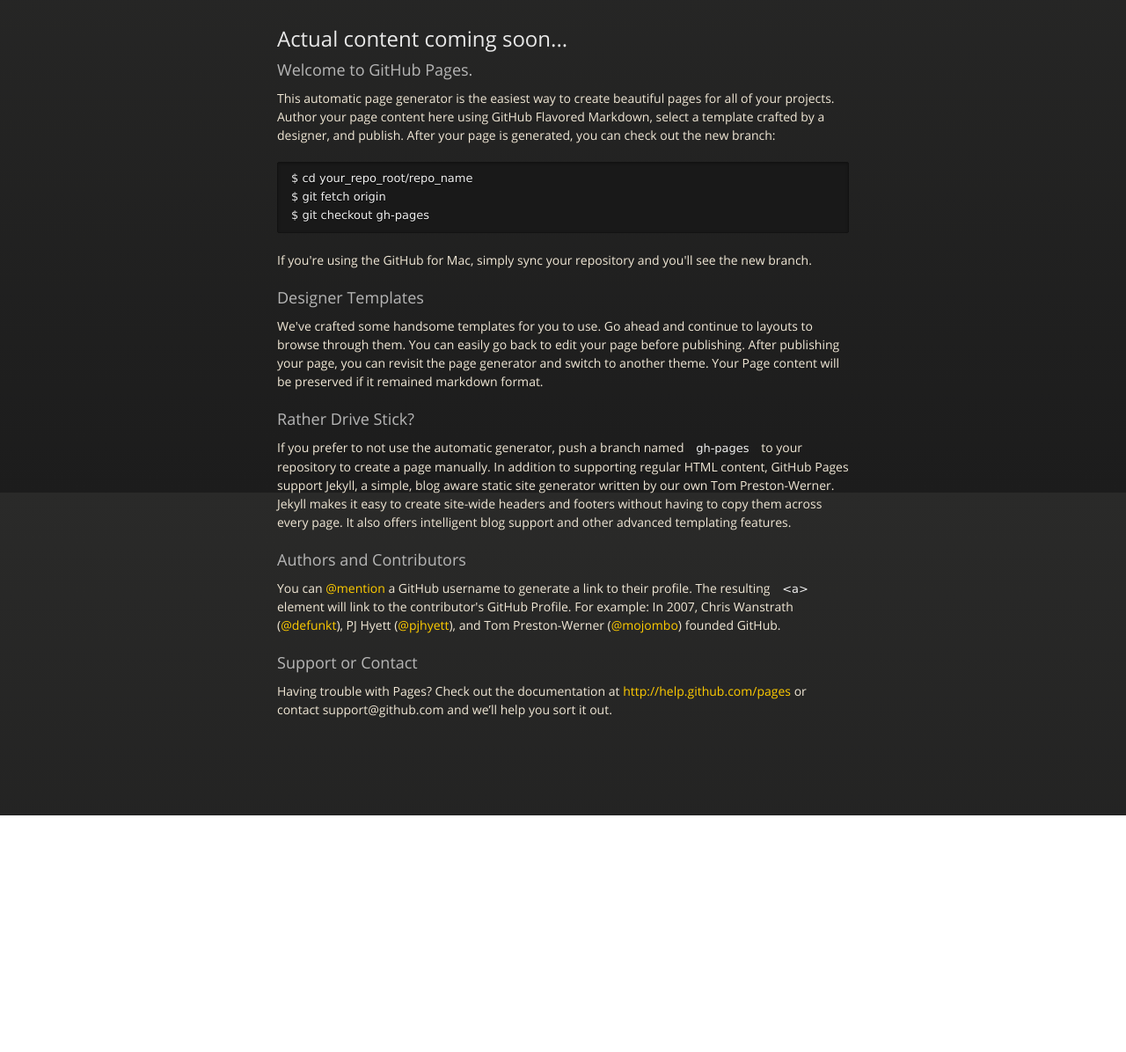
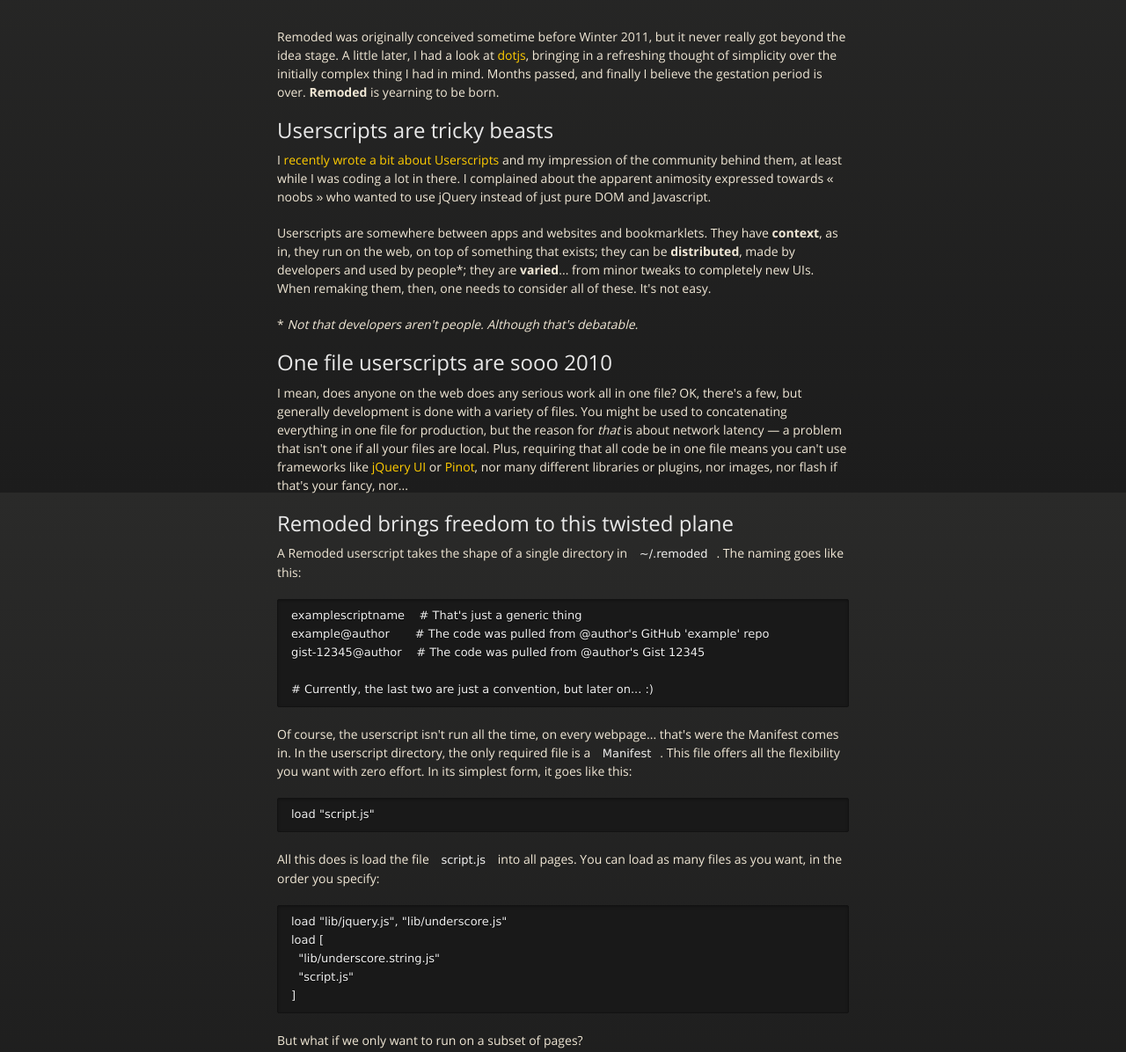
Before and after one commit to passcod/remoded, a plain HTML site: page index.html in a window 1280 px wide. Shown: the part 240-1436 px from the top of the page at 88% size. Before the commit the page ends 1167 px from the top, so only its background shows below. Drawn offline with nearby package versions, Linux system fonts and the light colour scheme.

Commit message:
Use Readme as provisional copy

```diff
--- a/index.html
+++ b/index.html
@@ -24,7 +24,7 @@
           <li class="fork"><a href="https://github.com/passcod/remoded">Fork On GitHub</a></li>
           <li class="downloads"><a href="#">XPI</a></li>
           <li class="downloads"><a href="#">AMO</a></li>
-          <li class="title">INSTALL (I)</li>
+          <li class="title">INSTALL [I]</li>
         </nav>
       </div><!-- end header -->
 
@@ -36,37 +36,100 @@
           <p>Userscripts, reloaded.</p>
           <hr>
           <span class="credits left">Project maintained by <a href="https://github.com/passcod">passcod</a></span>
-          <span class="credits right">Hosted on GitHub Pages &mdash; Theme by <a href="http://twitter.com/#!/michigangraham">mattgraham</a></span>
+          <span class="credits right">Hosted on GitHub Pages — Theme by <a href="http://twitter.com/#%21/michigangraham">mattgraham</a></span>
         </div>
 
-        <h2>Actual content coming soon...</h2>
+        <p>Remoded was originally conceived sometime before Winter 2011, but it
+never really got beyond the idea stage. A little later, I had a look at
+<a href="http://defunkt.io/dotjs/">dotjs</a>, bringing in a refreshing thought of simplicity over the initially
+complex thing I had in mind. Months passed, and finally I believe the
+gestation period is over. <strong>Remoded</strong> is yearning to be born.</p>
 
-        <h3>Welcome to GitHub Pages.</h3>
+<h2>Userscripts are tricky beasts</h2>
 
-<p>This automatic page generator is the easiest way to create beautiful pages for all of your projects. Author your page content here using GitHub Flavored Markdown, select a template crafted by a designer, and publish. After your page is generated, you can check out the new branch:</p>
+<p>I <a href="http://checkthis.com/71v0">recently wrote a bit about Userscripts</a> and my impression of the
+community behind them, at least while I was coding a lot in there. I
+complained about the apparent animosity expressed towards « noobs
+» who wanted to use jQuery instead of just pure DOM and Javascript.</p>
 
-<pre><code>$ cd your_repo_root/repo_name
-$ git fetch origin
-$ git checkout gh-pages
+<p>Userscripts are somewhere between apps and websites and bookmarklets.
+They have <strong>context</strong>, as in, they run on the web, on top of something
+that exists; they can be <strong>distributed</strong>, made by developers and used by
+people*; they are <strong>varied</strong>... from minor tweaks to completely new UIs.
+When remaking them, then, one needs to consider all of these. It's not easy.</p>
+
+<p>* <em>Not that developers aren't people. Although that's debatable.</em></p>
+
+<h2>One file userscripts are sooo 2010</h2>
+
+<p>I mean, does anyone on the web does any serious work all in one file? OK, there's
+a few, but generally development is done with a variety of files. You might be
+used to concatenating everything in one file for production, but the reason for
+<em>that</em> is about network latency — a problem that isn't one if all your
+files are local. Plus, requiring that all code be in one file means you can't
+use frameworks like <a href="http://jqueryui.com/">jQuery UI</a> or <a href="https://github.com/ibdknox/pinot">Pinot</a>, nor many different libraries
+or plugins, nor images, nor flash if that's your fancy, nor...</p>
+
+<h2>Remoded brings freedom to this twisted plane</h2>
+
+<p>A Remoded userscript takes the shape of a single directory in <code>~/.remoded</code>. The
+naming goes like this:</p>
+
+<pre><code>examplescriptname    # That's just a generic thing
+example@author       # The code was pulled from @author's GitHub 'example' repo
+gist-12345@author    # The code was pulled from @author's Gist 12345
+
+# Currently, the last two are just a convention, but later on... :)
 </code></pre>
 
-<p>If you're using the GitHub for Mac, simply sync your repository and you'll see the new branch.</p>
+<p>Of course, the userscript isn't run all the time, on every webpage... that's were
+the Manifest comes in. In the userscript directory, the only required file is a
+<code>Manifest</code>. This file offers all the flexibility you want with zero effort. In its
+simplest form, it goes like this:</p>
 
-<h3>Designer Templates</h3>
+<pre><code>load "script.js"
+</code></pre>
 
-<p>We've crafted some handsome templates for you to use. Go ahead and continue to layouts to browse through them. You can easily go back to edit your page before publishing. After publishing your page, you can revisit the page generator and switch to another theme. Your Page content will be preserved if it remained markdown format.</p>
+<p>All this does is load the file <code>script.js</code> into all pages. You can load as many
+files as you want, in the order you specify:</p>
 
-<h3>Rather Drive Stick?</h3>
+<pre><code>load "lib/jquery.js", "lib/underscore.js"
+load [
+  "lib/underscore.string.js"
+  "script.js"
+]
+</code></pre>
 
-<p>If you prefer to not use the automatic generator, push a branch named <code>gh-pages</code> to your repository to create a page manually. In addition to supporting regular HTML content, GitHub Pages support Jekyll, a simple, blog aware static site generator written by our own Tom Preston-Werner. Jekyll makes it easy to create site-wide headers and footers without having to copy them across every page. It also offers intelligent blog support and other advanced templating features.</p>
+<p>But what if we only want to run on a subset of pages?</p>
 
-<h3>Authors and Contributors</h3>
+<pre><code>match "foo/bar"                 # Exact matching (+/- trailing slash)
+match "*.php"                   # Wildcard matching (Not implemented)
+match /^bar\/?.*(?!\.s?html?)$/ # Regexp
 
-<p>You can <a href="https://github.com/blog/821" class="user-mention">@mention</a> a GitHub username to generate a link to their profile. The resulting <code>&lt;a&gt;</code> element will link to the contributor's GitHub Profile. For example: In 2007, Chris Wanstrath (<a href="https://github.com/defunkt" class="user-mention">@defunkt</a>), PJ Hyett (<a href="https://github.com/pjhyett" class="user-mention">@pjhyett</a>), and Tom Preston-Werner (<a href="https://github.com/mojombo" class="user-mention">@mojombo</a>) founded GitHub.</p>
+# Also, domains:
+domain "example.com"
+domain /^(b|a|z)\.example.+$/
 
-<h3>Support or Contact</h3>
+# Ports are thrown in for free
+port 8080, 4567
+port "1200..1234"   # Ranges! (Not implemented)
+port /^[1-9]+000$/
+</code></pre>
 
-<p>Having trouble with Pages? Check out the documentation at <a href="http://help.github.com/pages">http://help.github.com/pages</a> or contact support@github.com and we’ll help you sort it out.</p>
+<p>What about conditional loading? Well, there's better: scopes.</p>
+
+<pre><code>scope -&gt;
+  match "only/this/page"
+  domain "on.this.websi.te"
+
+  load "special.js"
+</code></pre>
+
+<p>The Manifest is actually a CoffeeScript DSL, so you can use functions,
+variables, and the full power of the language to achieve exactly what
+you want.</p>
+
+<p><em>More coming... stay tuned!</em></p>
       </section>
 
     </div>
```
